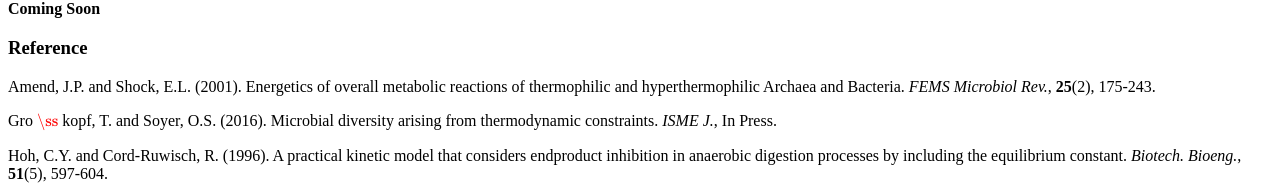
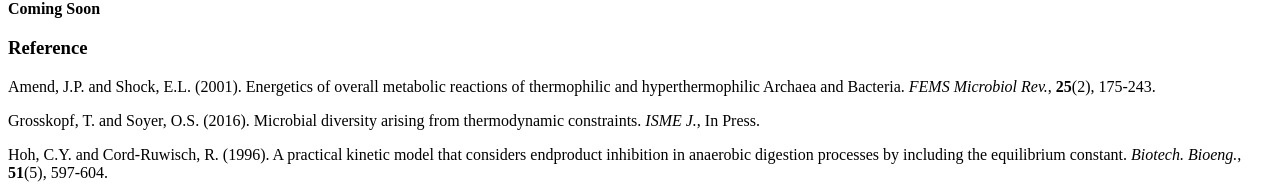
Before and after one commit to MI-SIM/MI-SIM.github.io, a Jekyll site: the page built from _posts/01-01-17-thermodynamics.md, in a window 1280 px wide and 900 px high, scrolled down 2326 px, cut to the strip 0-775 px from the top of the window. Shown: the part 577-772 px from the top of the strip. Built offline with Jekyll 4.4.1, drawn with Linux system fonts in a browser that asks for light colours; formulas are drawn with MathJax 3; a style sheet for code colours, icons or effects is not loaded.

```diff
--- a/_posts/01-01-17-thermodynamics.md
+++ b/_posts/01-01-17-thermodynamics.md
@@ -128,7 +128,7 @@
 Amend, J.P. and  Shock, E.L. (2001). Energetics of overall metabolic reactions of thermophilic and hyperthermophilic Archaea and Bacteria.
 *FEMS Microbiol Rev.*, **25**(2), 175-243.
 
-Gro ${\ss}$ kopf, T. and Soyer, O.S. (2016). Microbial diversity arising from thermodynamic constraints. *ISME J.*, In Press.
+Grosskopf, T. and Soyer, O.S. (2016). Microbial diversity arising from thermodynamic constraints. *ISME J.*, In Press.
 
 Hoh, C.Y. and Cord-Ruwisch, R. (1996). A practical kinetic model that considers endproduct inhibition
 in anaerobic digestion processes by including the equilibrium constant. *Biotech. Bioeng.*, **51**(5), 597-604.
```
